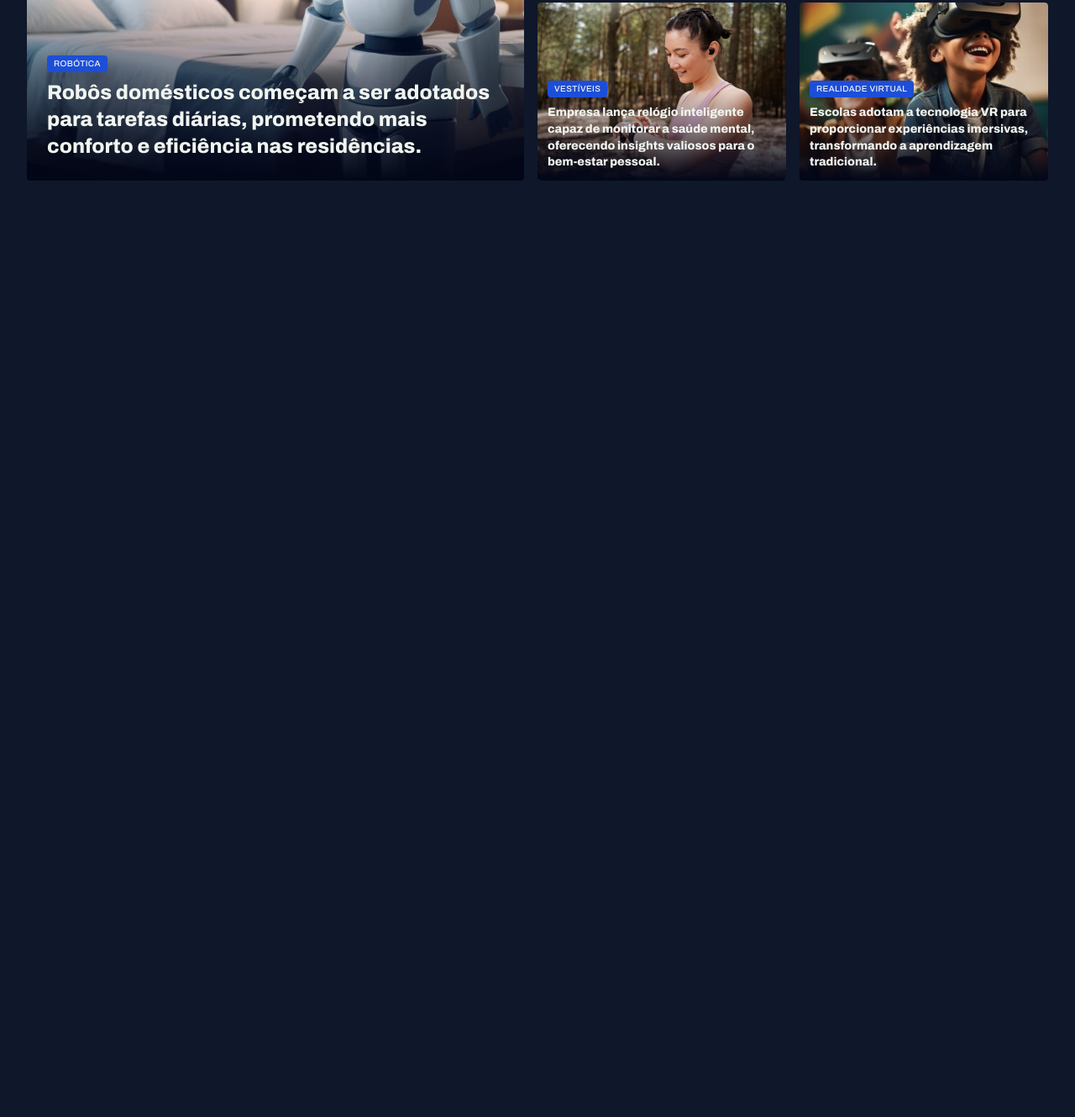
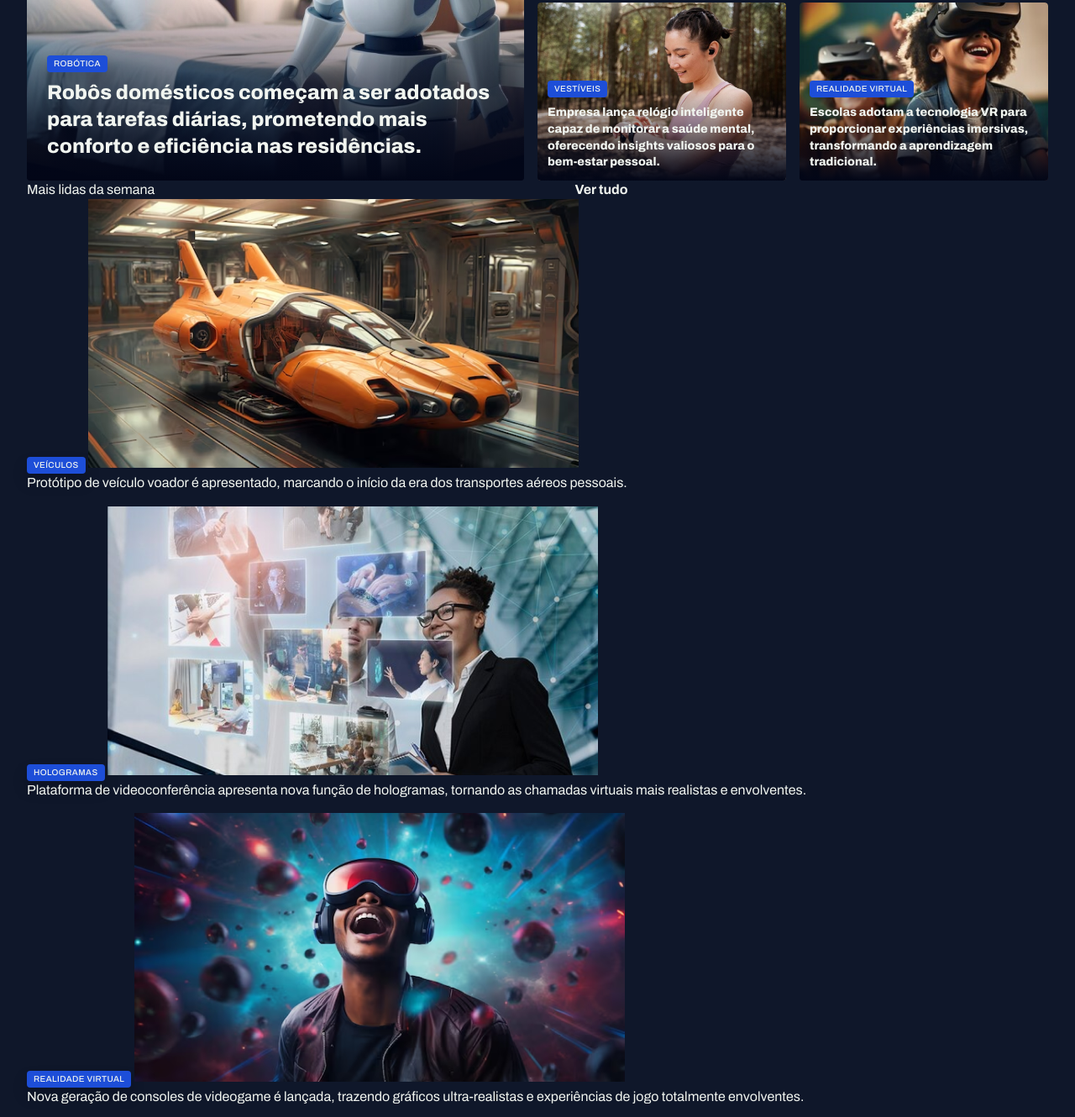
Before and after one commit to VitorGomesder4/fullstackcurso-avan-andohtml-css, a plain HTML site: page grid/projeto_portal_noticias/index.html in a window 1280 px wide. Shown: the part 380-1710 px from the top of the page at 84% size. Before the commit the page ends 800 px from the top, so only its background shows below. Drawn offline with Linux system fonts and the light colour scheme.

Commit message:
estruturando seção de mais lidos da semana

```diff
--- a/grid/projeto_portal_noticias/index.html
+++ b/grid/projeto_portal_noticias/index.html
@@ -90,6 +90,42 @@
             </div>
 
         </section>
+
+        <section id="weekly">
+            <header class="grid grid-flow-col">
+                <h3>Mais lidas da semana</h3>
+                <a href="#" class="grid grid-flow-col">
+                    <strong>Ver tudo</strong>
+                    <span></span>
+                </a>
+            </header>
+
+            <div class="grid gap-16">
+                <figure>
+                    <span class="content-tag">veículos</span>
+                    <img src="assets/imgs/Image 06.png" alt="">
+                    <p>Protótipo de veículo voador é apresentado, marcando o início da era dos transportes aéreos pessoais.</p>
+                </figure>
+
+                <figure>
+                    <span class="content-tag">hologramas</span>
+                    <img src="assets/imgs/Image 07.png" alt="">
+                    <p>Plataforma de videoconferência apresenta nova função de hologramas, tornando as chamadas virtuais mais realistas e envolventes.</p>
+                </figure>
+
+                <figure>
+                    <span class="content-tag">realidade virtual</span>
+                    <img src="assets/imgs/Image 08.png" alt="">
+                    <p>Nova geração de consoles de videogame é lançada, trazendo gráficos ultra-realistas e experiências de jogo totalmente envolventes.</p>
+                </figure>
+
+                <figure>
+                    <span class="content-tag">internet</span>
+                    <img src="assets/imgs/Image 09.png" alt="">
+                    <p>Projeto busca oferecer internet de alta velocidade em áreas remotas através de satélites.</p>
+                </figure>
+            </div>
+        </section>
     </main>
 </body>
 </html>
```
